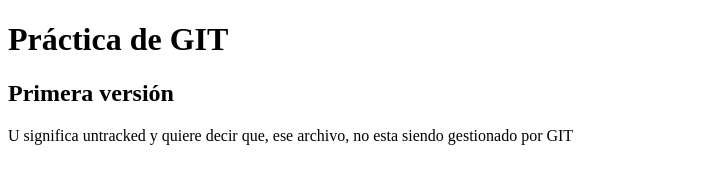
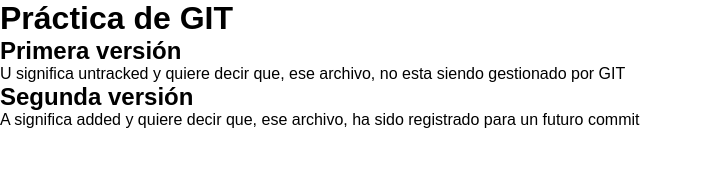
Before and after one commit to claudioaltamiranda/practicaGit, a plain HTML site: page index.html in a window 1280 px wide. Shown: the whole page, without its empty margins (0-703 px from the left). Drawn offline with Linux system fonts and the light colour scheme.

Commit message:
Segundo commit: modificado index.html y agregado el reset css

```diff
--- a/css/style.css
+++ b/css/style.css
@@ -0,0 +1,7 @@
+/* RESET */
+* {
+  padding: 0;
+  margin: 0;
+  box-sizing: border-box;
+  font-family: Arial, Helvetica, sans-serif;
+}
--- a/index.html
+++ b/index.html
@@ -14,5 +14,10 @@
       U significa untracked y quiere decir que, ese archivo, no esta siendo
       gestionado por GIT
     </p>
+    <h2>Segunda versión</h2>
+    <p>
+      A significa added y quiere decir que, ese archivo, ha sido registrado para
+      un futuro commit
+    </p>
   </body>
 </html>
```
